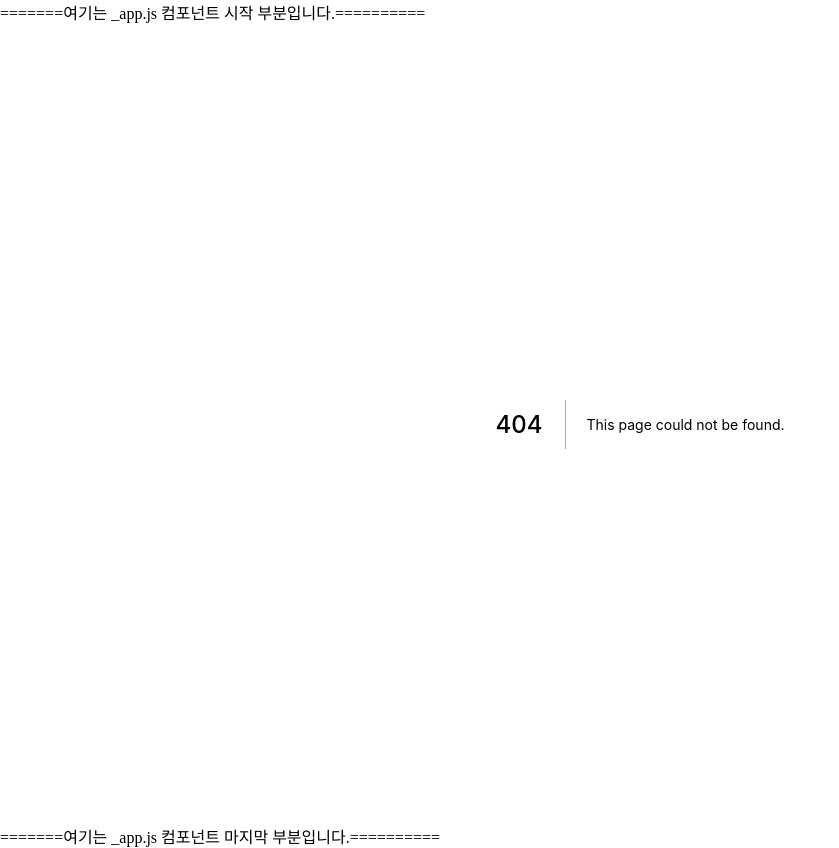
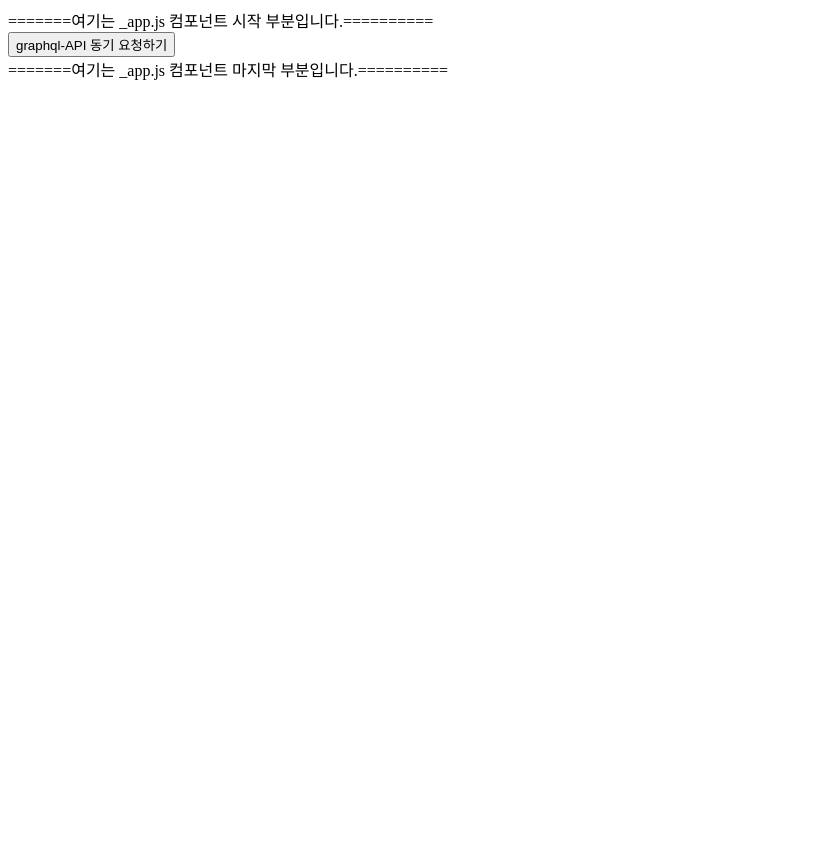
Before and after one commit to kim-jingyu/frontend, a Next.js app: page /section4/04-03-graphql-mutation-args in a window 1280 px wide. Before the commit this address had no page. Shown: the whole page, without its empty margins (0-839 px from the left). After the commit the page ends 800 px from the top, so only its background shows below. Built offline with nearby package versions, Linux system fonts and the light colour scheme.

Commit message:
feat(class): graphql-mutation-args 함수에서 인자 넘겨주기

```diff
--- /dev/null
+++ b/pages/section4/04-03-graphql-mutation-args/index.js
@@ -0,0 +1,36 @@
+import { gql, useMutation } from "@apollo/client"
+
+// graphql 변수에 담기
+const CREATE_BOARD = gql`
+    mutation createBoard($writer: String, $title: String, $contents: String){
+        createBoard(
+            writer: $writer,
+            title: $title,
+            contents: $contents
+        ){
+            _id
+            number
+            message
+        }
+    }
+`
+
+export default function GraphqlMutationPage() {
+
+    const [myFunction] = useMutation(CREATE_BOARD)
+
+    const onClickSubmit = async () => {
+        const result = await myFunction({
+            variables: {    // variables -> $ 역할을 한다.
+                writer: "작성자",
+                title: "타이틀입니다!",
+                contents: "내용입니다~"
+            }
+        })
+        console.log(result)
+        alert(result.data.createBoard.message)
+    }
+
+    // 한 줄일때는 괄호 필요 없음
+    return <button onClick={onClickSubmit}>graphql-API 동기 요청하기</button>
+}
```
